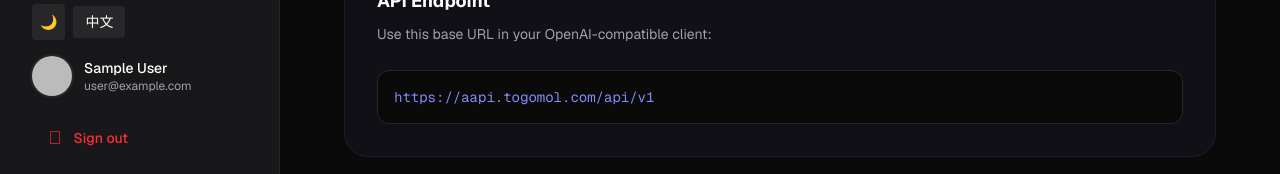
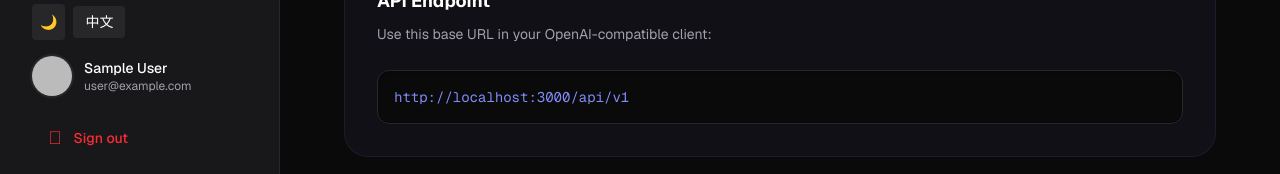
Before and after one commit to jasonyy2018/aggregateapi, a Next.js app: page /dashboard/keys in a window 1280 px wide. Shown: the part 604-778 px from the top of the page. Built offline with nearby package versions, Linux system fonts and the light colour scheme; no server answers; the database is empty; sample sign-in values are in the browser's storage.

Commit message:
feat: implement API key management dashboard page with endpoint documentation

```diff
--- a/src/app/dashboard/keys/page.tsx
+++ b/src/app/dashboard/keys/page.tsx
@@ -3,7 +3,7 @@
 import { getPrisma } from "@/lib/prisma";
 import { KeysClient } from "./keys-client";
 import { dictionaries } from "@/lib/i18n";
-import { cookies } from "next/headers";
+import { cookies, headers } from "next/headers";
 
 export const dynamic = "force-dynamic";
 
@@ -14,6 +14,11 @@
   const cookieStore = await cookies();
   const locale = cookieStore.get("NEXT_LOCALE")?.value === "zh" ? "zh" : "en";
   const t = dictionaries[locale];
+
+  const headersList = await headers();
+  const host = headersList.get("host") || "aapi.togomol.com";
+  const proto = headersList.get("x-forwarded-proto") || "https";
+  const apiEndpoint = `${proto}://${host}/api/v1`;
 
   let keys: any[] = [];
   try {
@@ -47,7 +52,7 @@
         </p>
         <div className="relative group">
           <code className="block p-4 rounded-xl bg-bg-main text-brand-primary font-mono text-sm border border-border-subtle shadow-inner">
-            https://aapi.togomol.com/api/v1
+            {apiEndpoint}
           </code>
         </div>
       </div>
```
